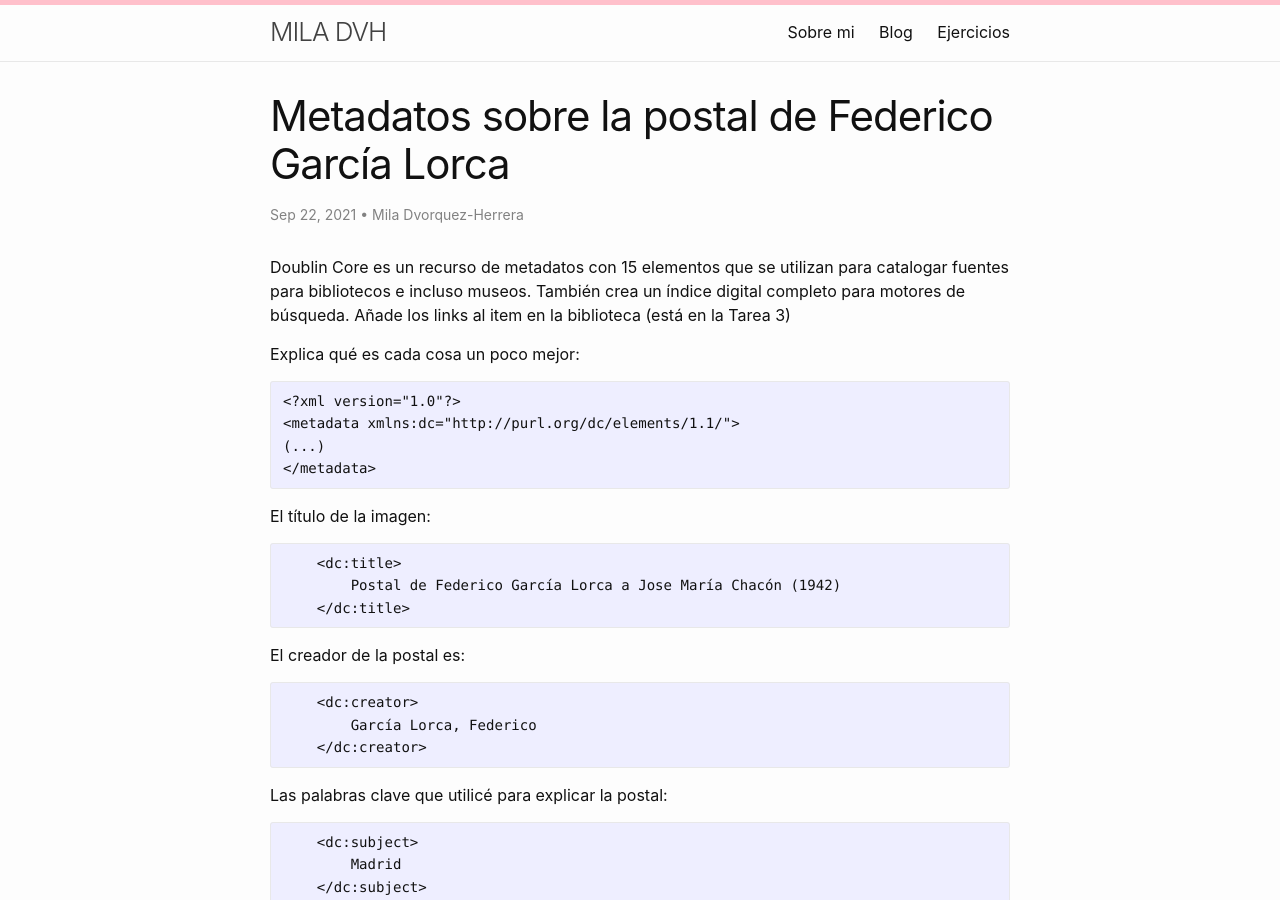
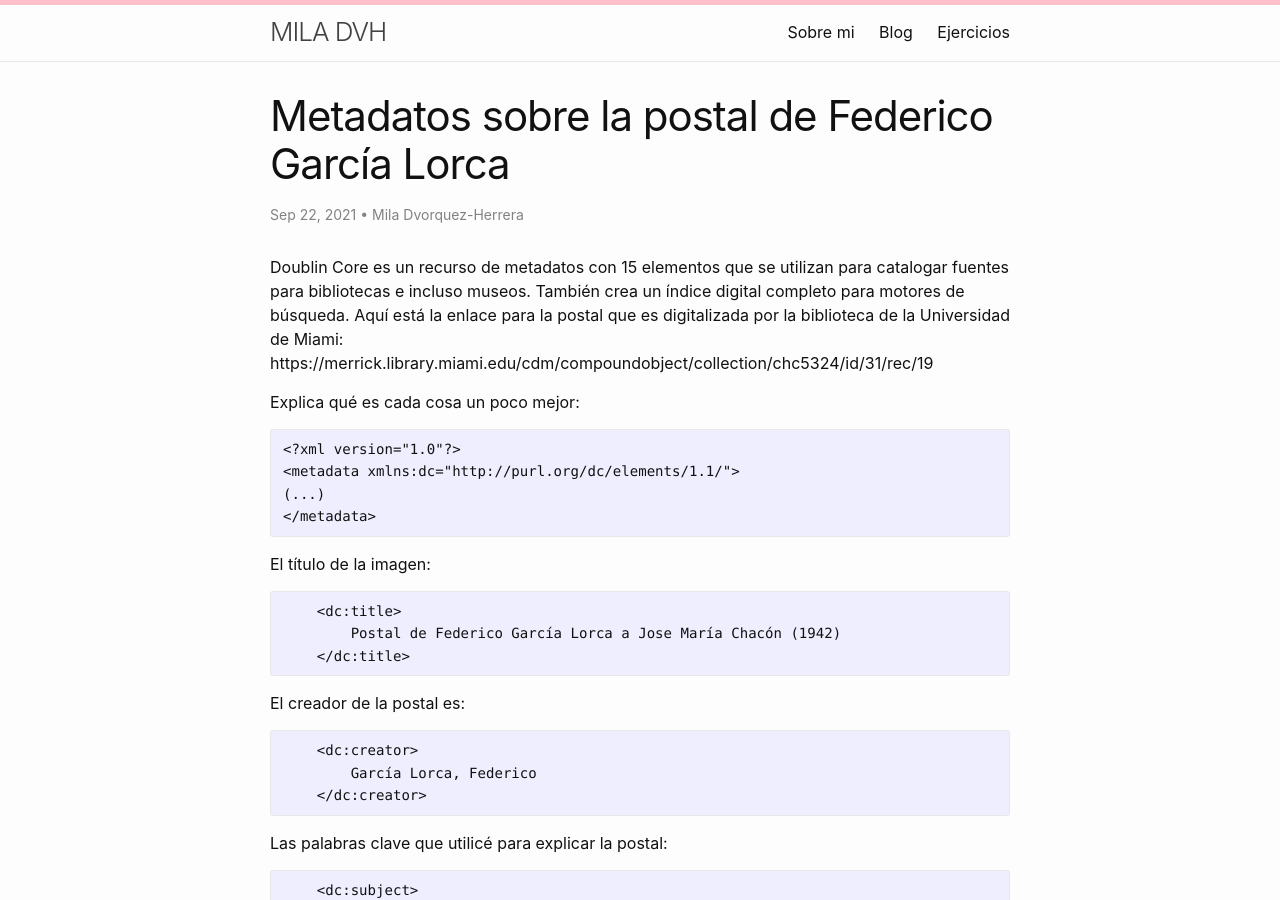
Before and after one commit to miladvh/miladvh.github.io, a Jekyll site: the page built from _posts/2021-09-22-metadatos.md, in a window 1280 px wide and 900 px high. Built offline with Jekyll 4.4.1, drawn with Linux system fonts in a browser that asks for light colours.

Commit message:
Update 2021-09-22-metadatos.md

```diff
--- a/_posts/2021-09-22-metadatos.md
+++ b/_posts/2021-09-22-metadatos.md
@@ -5,7 +5,7 @@ date: 2021-09-22
 author: Mila Dvorquez-Herrera
 ---
 
-Doublin Core es un recurso de metadatos con 15 elementos que se utilizan para catalogar fuentes para bibliotecos e incluso museos. También crea un índice digital completo para motores de búsqueda. Añade los links al item en la biblioteca (está en la Tarea 3)
+Doublin Core es un recurso de metadatos con 15 elementos que se utilizan para catalogar fuentes para bibliotecas e incluso museos. También crea un índice digital completo para motores de búsqueda. Aquí está la enlace para la postal que es digitalizada por la biblioteca de la Universidad de Miami: https://merrick.library.miami.edu/cdm/compoundobject/collection/chc5324/id/31/rec/19
 
 Explica qué es cada cosa un poco mejor:
 
```
